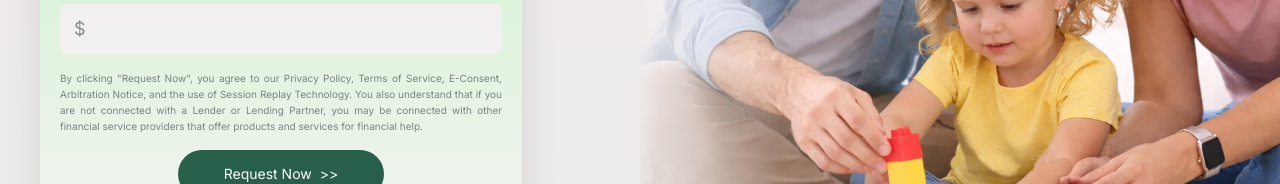
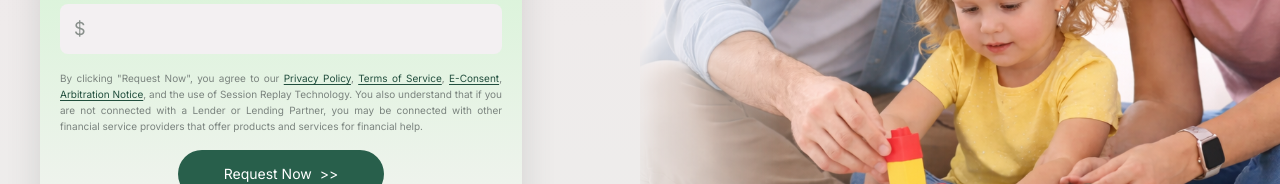
Before and after one commit to hitesh-vitraya/loan-website, a Next.js app: page / in a window 1280 px wide. Shown: the part 478-662 px from the top of the page. Built offline with nearby package versions, Linux system fonts and the light colour scheme.

Commit message:
changes from team done

```diff
--- a/app/globals.css
+++ b/app/globals.css
@@ -1161,6 +1161,16 @@ img {
   font-size: 10px;
   line-height: 1.6;
   text-align: justify;;
+}
+
+.qualifierInlineLink {
+  color: #214e3d;
+  text-decoration: underline;
+  text-underline-offset: 2px;
+}
+
+.qualifierInlineLink:hover {
+  color: #17372d;
 }
 
 .qualifierButton {
@@ -2238,6 +2248,10 @@ body {
   margin-top: 28px;
 }
 
+.legalPageSection[id] {
+  scroll-margin-top: 110px;
+}
+
 .legalPageSectionTitle {
   margin: 0 0 12px;
   color: #214e3d;
--- a/components/layout/Header.tsx
+++ b/components/layout/Header.tsx
@@ -57,7 +57,9 @@ export function Header() {
               ))}
             </ul>
           </nav>
-          <Button className="headerButton">Check my Options</Button>
+          <Button href="/#request-now" className="headerButton">
+            Check my Options
+          </Button>
         </div>
 
         <button
@@ -116,7 +118,7 @@ export function Header() {
                 </ul>
               </nav>
 
-              <Button href="/apply" className="mobileMenuCta" onClick={closeMobileMenu}>
+              <Button href="/#request-now" className="mobileMenuCta" onClick={closeMobileMenu}>
                 Check my Options
               </Button>
             </div>
--- a/components/sections/CTASection.tsx
+++ b/components/sections/CTASection.tsx
@@ -6,7 +6,9 @@ export function CTASection() {
     <section id="cta" className="ctaSection">
       <Container className="ctaInner sectionRail">
         <h2 className="ctaTitle">Request your loan in less than 2 minutes!</h2>
-        <Button className="ctaButton">Check my Options</Button>
+        <Button href="/#request-now" className="ctaButton">
+          Check my Options
+        </Button>
       </Container>
     </section>
   );
--- a/components/sections/Footer.tsx
+++ b/components/sections/Footer.tsx
@@ -42,7 +42,7 @@ export function Footer() {
         </div>
 
         <p className="footerDisclaimer">
-          Easy Lending Today is not a lender and does not make loan or credit decisions. LLW connects consumers with lenders and financial service providers who may offer loans or related financial products. We may receive compensation from lenders or partners for referring your information.Loan approval, rates, terms, and funding times are determined by the lender and may vary based on credit score, loan amount, loan term, and credit history. Lenders may perform a credit check to determine eligibility. Not all applicants will qualify for a loan.Some offers may come from tribal lenders, which operate under tribal and certain federal laws and may offer terms different from state-licensed lenders. Your information may be shared with lenders, lending partners, or other financial service providers and you may receive multiple offers.This service is not available in all states. Residents of Connecticut, New Hampshire, Washington, and Vermont are not eligible to request a loan through this website.Example: A $10,000 loan for 36 months at 10% APR would have a total repayment of $11,616.12. Actual rates may vary but will not exceed 35.99% APR, depending on lender terms and borrower qualifications.Short-term loans are an expensive form of credit and should not be used as a long-term financial solution.
+          Easy Lending Today is not a lender and does not make loan or credit decisions. ELT connects consumers with lenders and financial service providers who may offer loans or related financial products. We may receive compensation from lenders or partners for referring your information.Loan approval, rates, terms, and funding times are determined by the lender and may vary based on credit score, loan amount, loan term, and credit history. Lenders may perform a credit check to determine eligibility. Not all applicants will qualify for a loan.Some offers may come from tribal lenders, which operate under tribal and certain federal laws and may offer terms different from state-licensed lenders. Your information may be shared with lenders, lending partners, or other financial service providers and you may receive multiple offers.This service is not available in all states. Residents of Connecticut, New Hampshire, Washington, and Vermont are not eligible to request a loan through this website.Example: A $10,000 loan for 36 months at 10% APR would have a total repayment of $11,616.12. Actual rates may vary but will not exceed 35.99% APR, depending on lender terms and borrower qualifications.Short-term loans are an expensive form of credit and should not be used as a long-term financial solution.
 
         </p>
         <p className="footerCopyright">
--- a/components/sections/Hero.tsx
+++ b/components/sections/Hero.tsx
@@ -2,6 +2,7 @@
 
 import { ChangeEvent, MouseEvent, useMemo, useRef, useState } from "react";
 import Image from "next/image";
+import Link from "next/link";
 
 import { useFormDropOffTracker } from "../../hooks/useFormDropOffTracker";
 import {
@@ -68,7 +69,7 @@ function QualifierCard() {
   };
 
   return (
-    <div className="qualifierCard" ref={formRef}>
+    <div id="request-now" className="qualifierCard" ref={formRef}>
       <div className="qualifierIcon">
         <Image src="/images/dollar.svg" alt="" width={10} height={10} />
       </div>
@@ -98,11 +99,25 @@ function QualifierCard() {
       ) : null}
 
       <p className="qualifierBody">
-        By clicking &quot;Request Now&quot;, you agree to our Privacy Policy, Terms of Service,
-        E-Consent, Arbitration Notice, and the use of Session Replay Technology. You also
-        understand that if you are not connected with a Lender or Lending Partner, you may be
-        connected with other financial service providers that offer products and services for
-        financial help.
+        By clicking &quot;Request Now&quot;, you agree to our{" "}
+        <Link href="/privacy-policy" className="qualifierInlineLink">
+          Privacy Policy
+        </Link>
+        ,{" "}
+        <Link href="/terms-and-condition" className="qualifierInlineLink">
+          Terms of Service
+        </Link>
+        ,{" "}
+        <Link href="/terms-and-condition#electronic-consent" className="qualifierInlineLink">
+          E-Consent
+        </Link>
+        ,{" "}
+        <Link href="/terms-and-condition#arbitration-notice" className="qualifierInlineLink">
+          Arbitration Notice
+        </Link>
+        , and the use of Session Replay Technology. You also understand that if you are not
+        connected with a Lender or Lending Partner, you may be connected with other financial
+        service providers that offer products and services for financial help.
       </p>
 
       <div style={{ display: "flex", justifyContent: "center" }}>
```
Also changed, not shown: app/terms-and-condition/page.tsx (+10 -1 lines).
